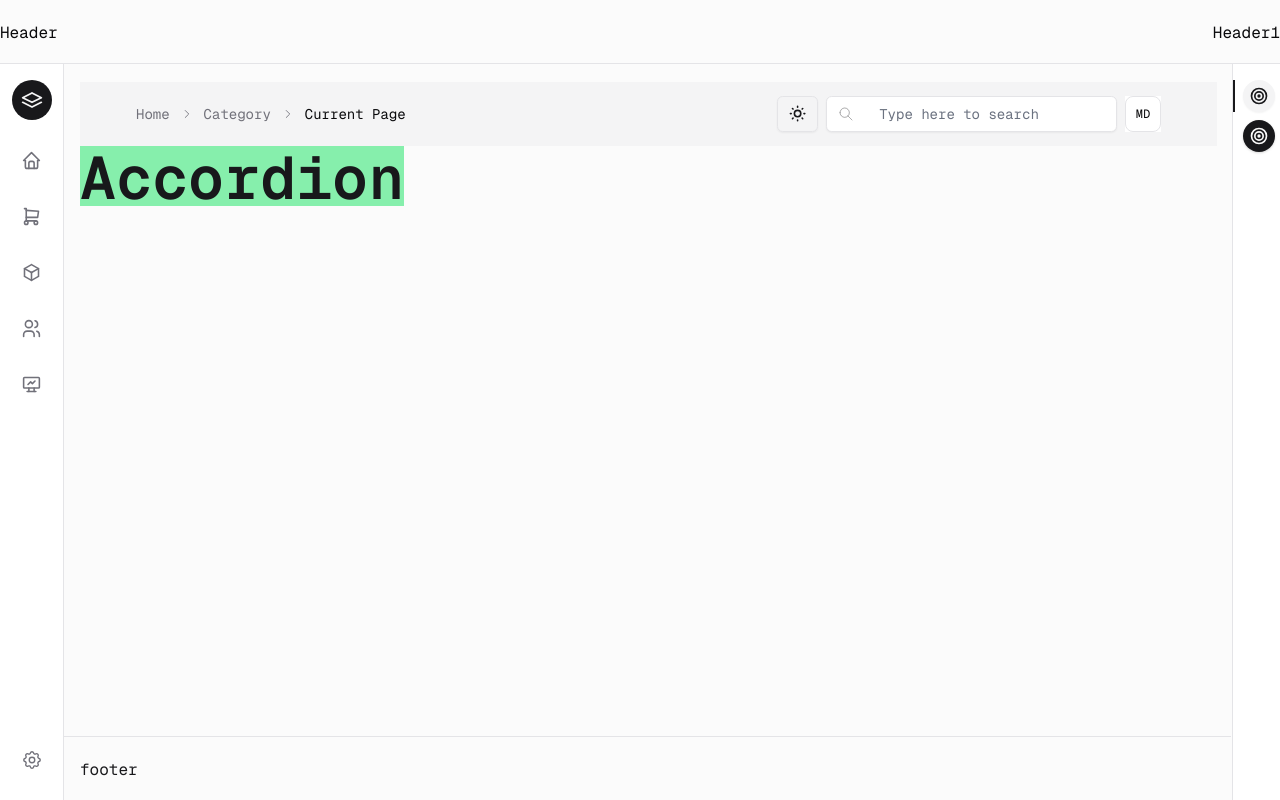
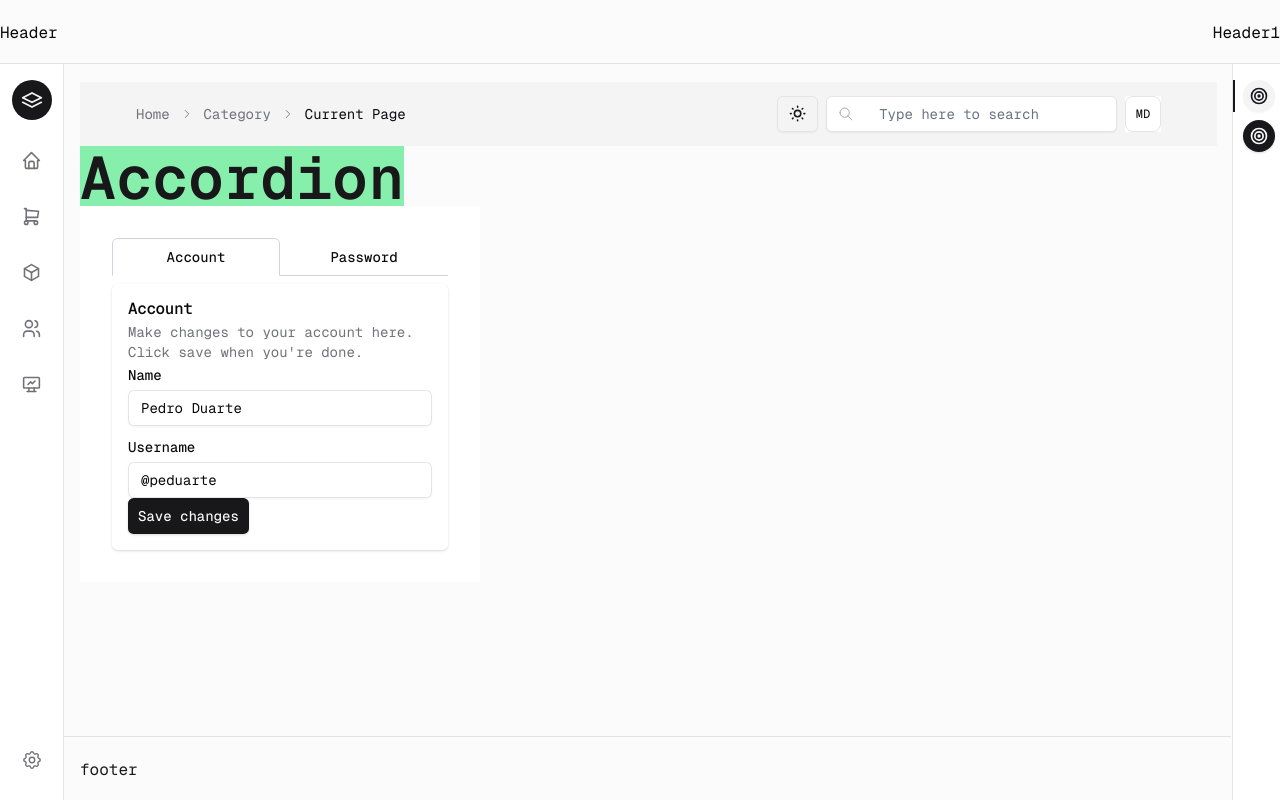
Before and after one commit to madhavdutta/xbeshui, a React (Vite) app: page / in a window 1280 px wide. Built offline with nearby package versions, Linux system fonts and the light colour scheme.

Commit message:
component fix issue

```diff
--- a/src/App.tsx
+++ b/src/App.tsx
@@ -173,7 +173,63 @@ const App = () => {
 								</Text>
 						`}
 					</Code> */}
-
+			<Tabs defaultValue="account" className="w-[400px] bg-white p-8">
+          <Tabs.TabsList variant={"outline"} className="grid w-full grid-cols-2">
+            <Tabs.TabsTrigger variant={"outline"} value="account">
+              Account
+            </Tabs.TabsTrigger>
+            <Tabs.TabsTrigger variant={"outline"} value="password">
+              Password
+            </Tabs.TabsTrigger>
+          </Tabs.TabsList>
+          <Tabs.TabsContent value="account">
+            <Card className="p-4">
+              <Card.Header>
+                <Card.Title>Account</Card.Title>
+                <Card.Description>
+                  Make changes to your account here. Click save when you're
+                  done.
+                </Card.Description>
+              </Card.Header>
+              <Card.Content className="space-y-2">
+                <div className="space-y-1">
+                  <Label htmlFor="name">Name</Label>
+                  <TextInput id="name" defaultValue="Pedro Duarte" />
+                </div>
+                <div className="space-y-1">
+                  <Label htmlFor="username">Username</Label>
+                  <TextInput id="username" defaultValue="@peduarte" />
+                </div>
+              </Card.Content>
+              <Card.Footer>
+                <Button>Save changes</Button>
+              </Card.Footer>
+            </Card>
+          </Tabs.TabsContent>
+          <Tabs.TabsContent value="password">
+            <Card className="p-4">
+              <Card.Header>
+                <Card.Title>Password</Card.Title>
+                <Card.Description>
+                  Change your password here. After saving, you'll be logged out.
+                </Card.Description>
+              </Card.Header>
+              <Card.Content className="space-y-2">
+                <div className="space-y-1">
+                  <Label htmlFor="current">Current password</Label>
+                  <TextInput id="current" type="password" />
+                </div>
+                <div className="space-y-1">
+                  <Label htmlFor="new">New password</Label>
+                  <TextInput id="new" type="password" />
+                </div>
+              </Card.Content>
+              <Card.Footer>
+                <Button>Save password</Button>
+              </Card.Footer>
+            </Card>
+          </Tabs.TabsContent>
+        </Tabs>
 
         </Container>
       </AppShell>
```
